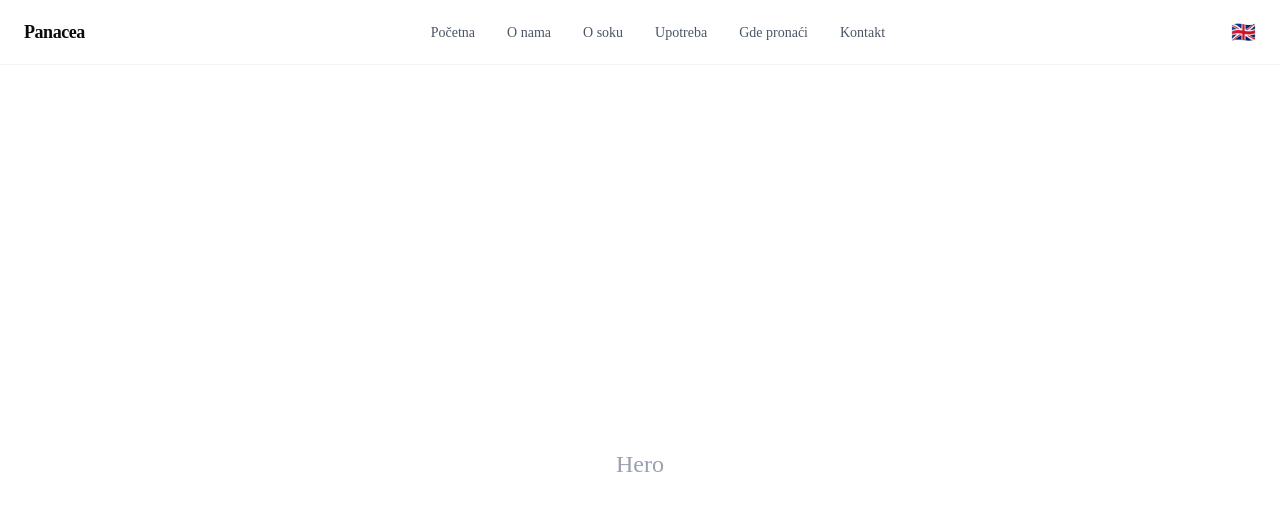
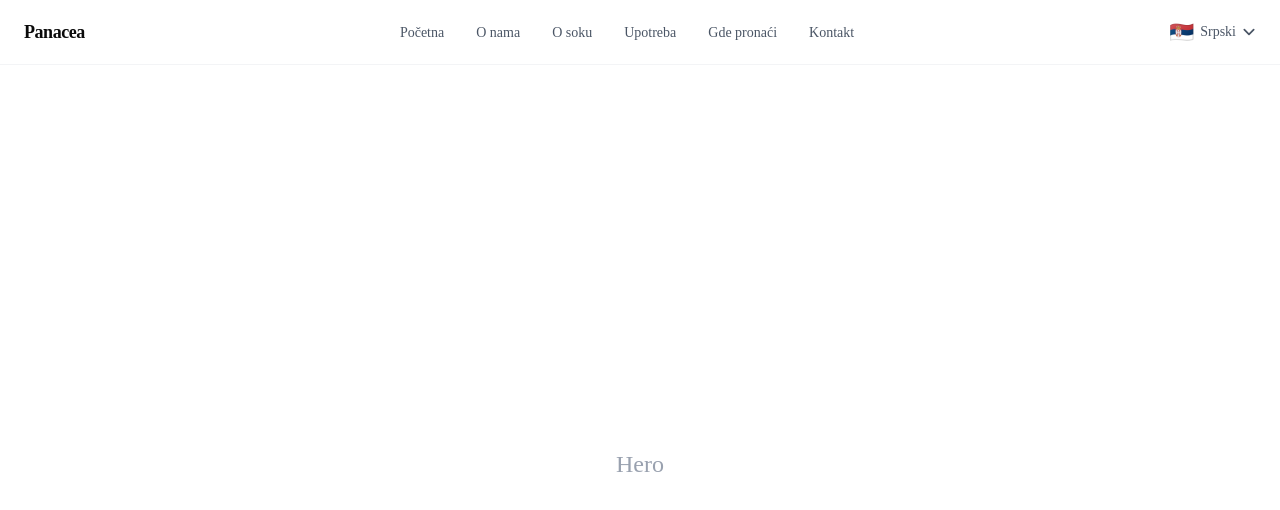
Before and after one commit to panaceanaturaleshopdevelopment/panaceanaturale, a Next.js app: page / in a window 1280 px wide. Shown: the top 510 px of the page. Built offline with nearby package versions, Linux system fonts and the light colour scheme.

Commit message:
change language switcher to dropdown menu

```diff
--- a/src/components/Navbar.tsx
+++ b/src/components/Navbar.tsx
@@ -1,13 +1,33 @@
 "use client";
 
+import { useEffect, useRef, useState } from "react";
 import { useLanguage } from "@/context/LanguageContext";
 
+const languages = [
+  { code: "sr", flag: "🇷🇸", label: "Srpski" },
+  { code: "en", flag: "🇬🇧", label: "English" },
+] as const;
+
 export default function Navbar() {
-  const { language, toggleLanguage, navItems } = useLanguage();
+  const { language, setLanguage, navItems } = useLanguage();
+  const [open, setOpen] = useState(false);
+  const ref = useRef<HTMLDivElement>(null);
 
   const scrollTo = (id: string) => {
     document.getElementById(id)?.scrollIntoView({ behavior: "smooth" });
   };
+
+  useEffect(() => {
+    const handler = (e: MouseEvent) => {
+      if (ref.current && !ref.current.contains(e.target as Node)) {
+        setOpen(false);
+      }
+    };
+    document.addEventListener("mousedown", handler);
+    return () => document.removeEventListener("mousedown", handler);
+  }, []);
+
+  const current = languages.find((l) => l.code === language)!;
 
   return (
     <header className="fixed top-0 left-0 right-0 z-50 bg-white/90 backdrop-blur-sm border-b border-gray-100">
@@ -27,14 +47,45 @@ export default function Navbar() {
           ))}
         </ul>
 
-        <button
-          onClick={toggleLanguage}
-          className="text-xl leading-none hover:scale-110 transition-transform"
-          aria-label={`Switch to ${language === "sr" ? "English" : "Serbian"}`}
-          title={language === "sr" ? "Switch to English" : "Prebaci na srpski"}
-        >
-          {language === "sr" ? "🇬🇧" : "🇷🇸"}
-        </button>
+        <div ref={ref} className="relative">
+          <button
+            onClick={() => setOpen((o) => !o)}
+            className="flex items-center gap-1.5 text-sm text-gray-600 hover:text-gray-900 transition-colors"
+          >
+            <span className="text-xl leading-none">{current.flag}</span>
+            <span>{current.label}</span>
+            <svg
+              className={`w-3.5 h-3.5 transition-transform ${open ? "rotate-180" : ""}`}
+              viewBox="0 0 12 12"
+              fill="none"
+              stroke="currentColor"
+              strokeWidth="1.5"
+            >
+              <path d="M2 4l4 4 4-4" strokeLinecap="round" strokeLinejoin="round" />
+            </svg>
+          </button>
+
+          {open && (
+            <ul className="absolute right-0 mt-2 w-36 bg-white border border-gray-100 rounded-lg shadow-md overflow-hidden">
+              {languages.map((lang) => (
+                <li key={lang.code}>
+                  <button
+                    onClick={() => {
+                      setLanguage(lang.code);
+                      setOpen(false);
+                    }}
+                    className={`w-full flex items-center gap-2.5 px-4 py-2.5 text-sm transition-colors hover:bg-gray-50 ${
+                      language === lang.code ? "font-medium text-gray-900" : "text-gray-600"
+                    }`}
+                  >
+                    <span className="text-lg leading-none">{lang.flag}</span>
+                    {lang.label}
+                  </button>
+                </li>
+              ))}
+            </ul>
+          )}
+        </div>
       </nav>
     </header>
   );
--- a/src/context/LanguageContext.tsx
+++ b/src/context/LanguageContext.tsx
@@ -30,7 +30,7 @@ const nav: Record<Language, NavItem[]> = {
 
 type LanguageContextType = {
   language: Language;
-  toggleLanguage: () => void;
+  setLanguage: (lang: Language) => void;
   navItems: NavItem[];
 };
 
@@ -39,12 +39,9 @@ const LanguageContext = createContext<LanguageContextType | null>(null);
 export function LanguageProvider({ children }: { children: React.ReactNode }) {
   const [language, setLanguage] = useState<Language>("sr");
 
-  const toggleLanguage = () =>
-    setLanguage((prev) => (prev === "sr" ? "en" : "sr"));
-
   return (
     <LanguageContext.Provider
-      value={{ language, toggleLanguage, navItems: nav[language] }}
+      value={{ language, setLanguage, navItems: nav[language] }}
     >
       {children}
     </LanguageContext.Provider>
```
